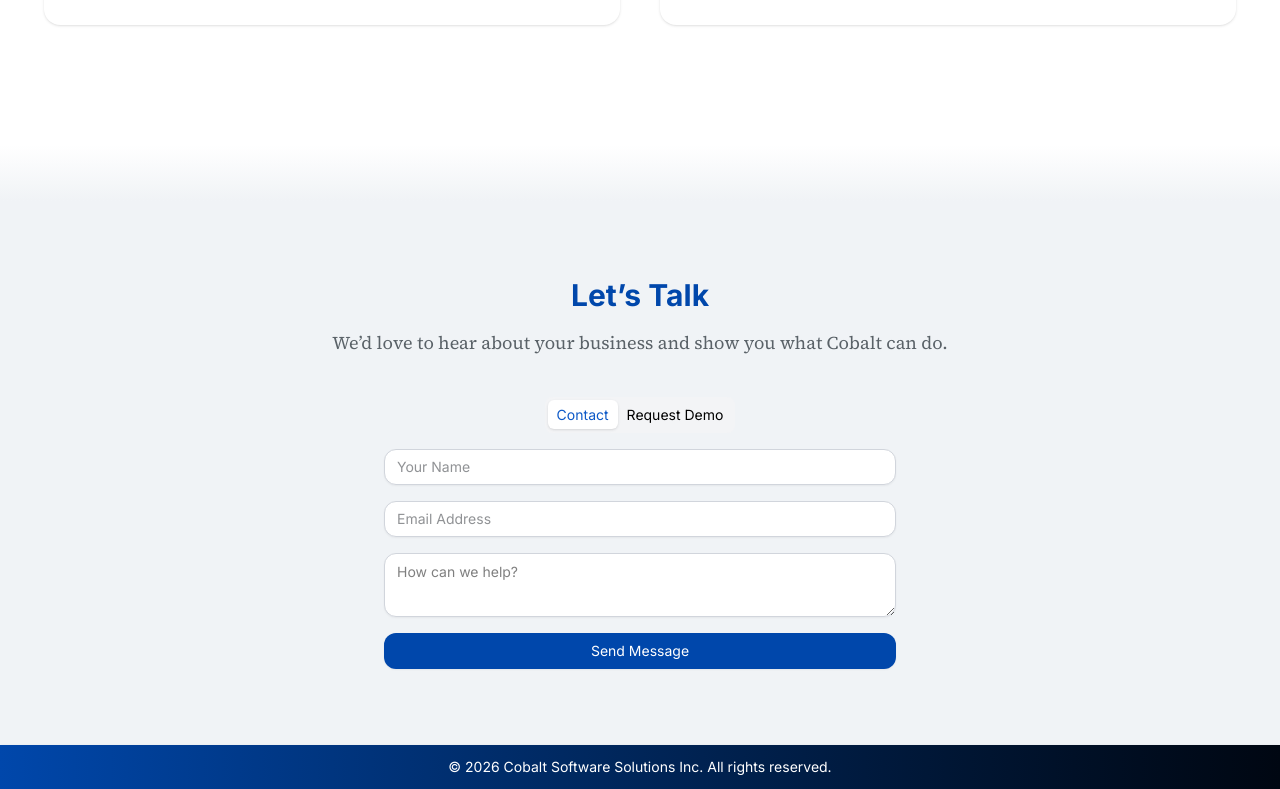
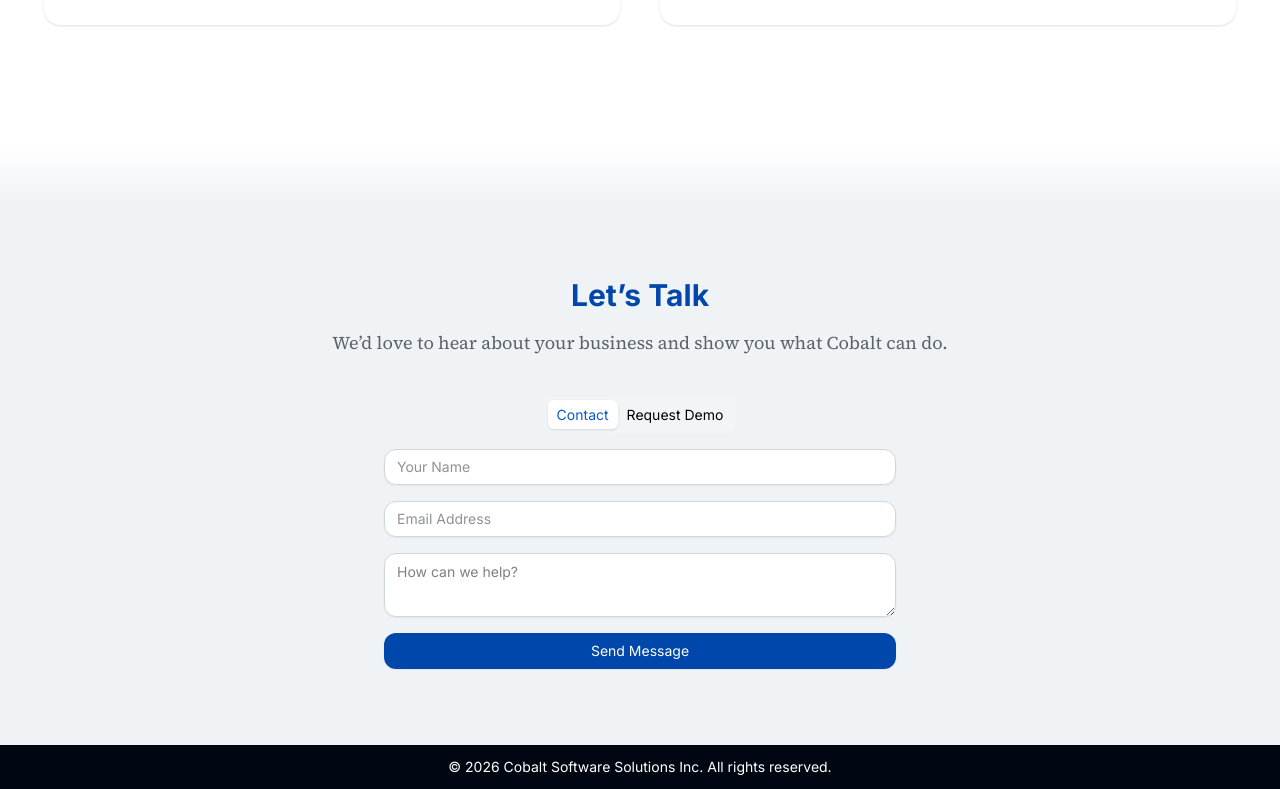
Before and after one commit to Zinazero/cobalt-site, a Next.js app: page / in a window 1280 px wide. Shown: the part 3980-4769 px from the top of the page. Built offline with nearby package versions, Linux system fonts and the light colour scheme.

Commit message:
styles: change footer to Abyss

```diff
--- a/src/components/layout/Footer.tsx
+++ b/src/components/layout/Footer.tsx
@@ -1,6 +1,6 @@
 const Footer = () => {
   return (
-    <footer className="bg-gradient-to-l from-abyss to-cobalt shadow-sm text-white text-sm py-3 text-center">
+    <footer className="bg-gradient-to-l bg-abyss text-white text-sm py-3 text-center">
       <span>&copy; 2026 Cobalt Software Solutions Inc. All rights reserved.</span>
     </footer>
   );
```
